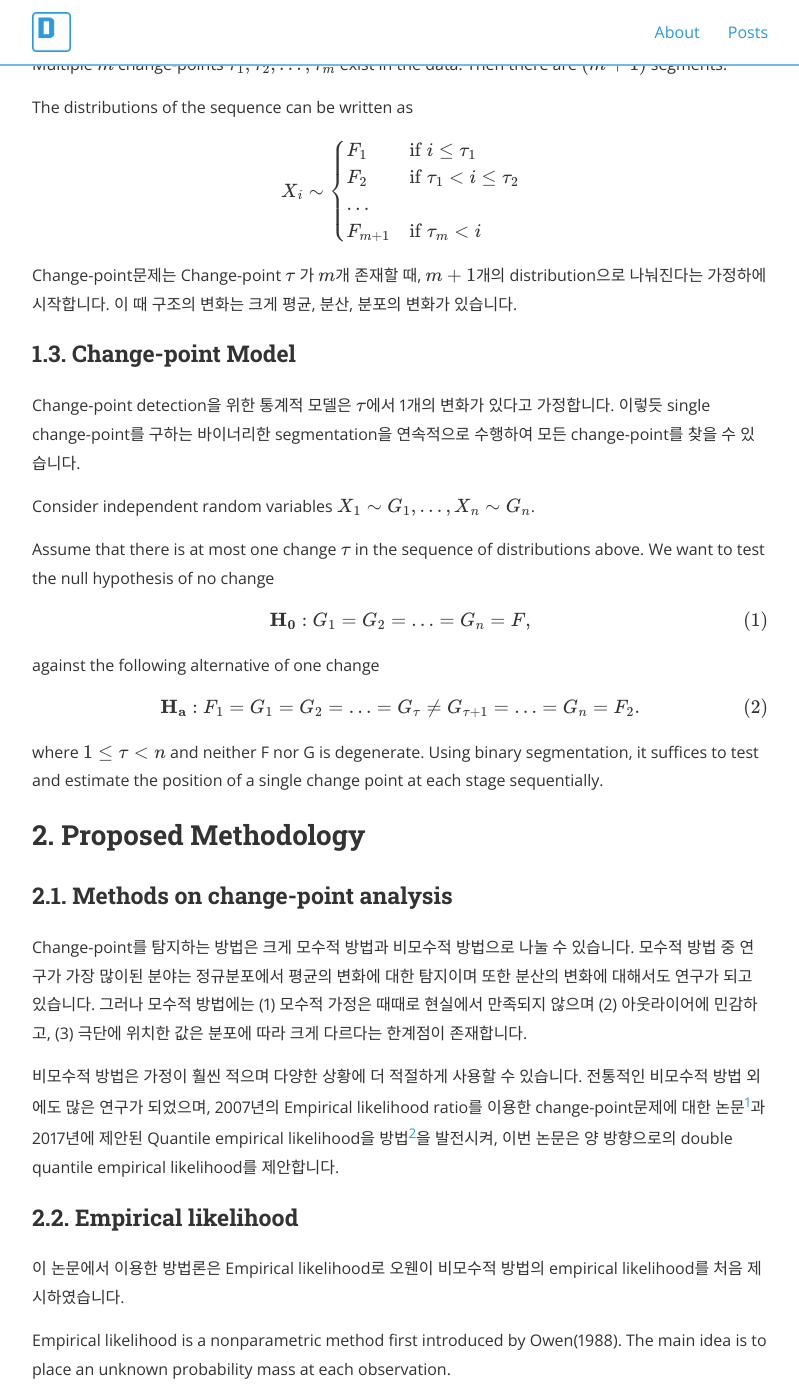
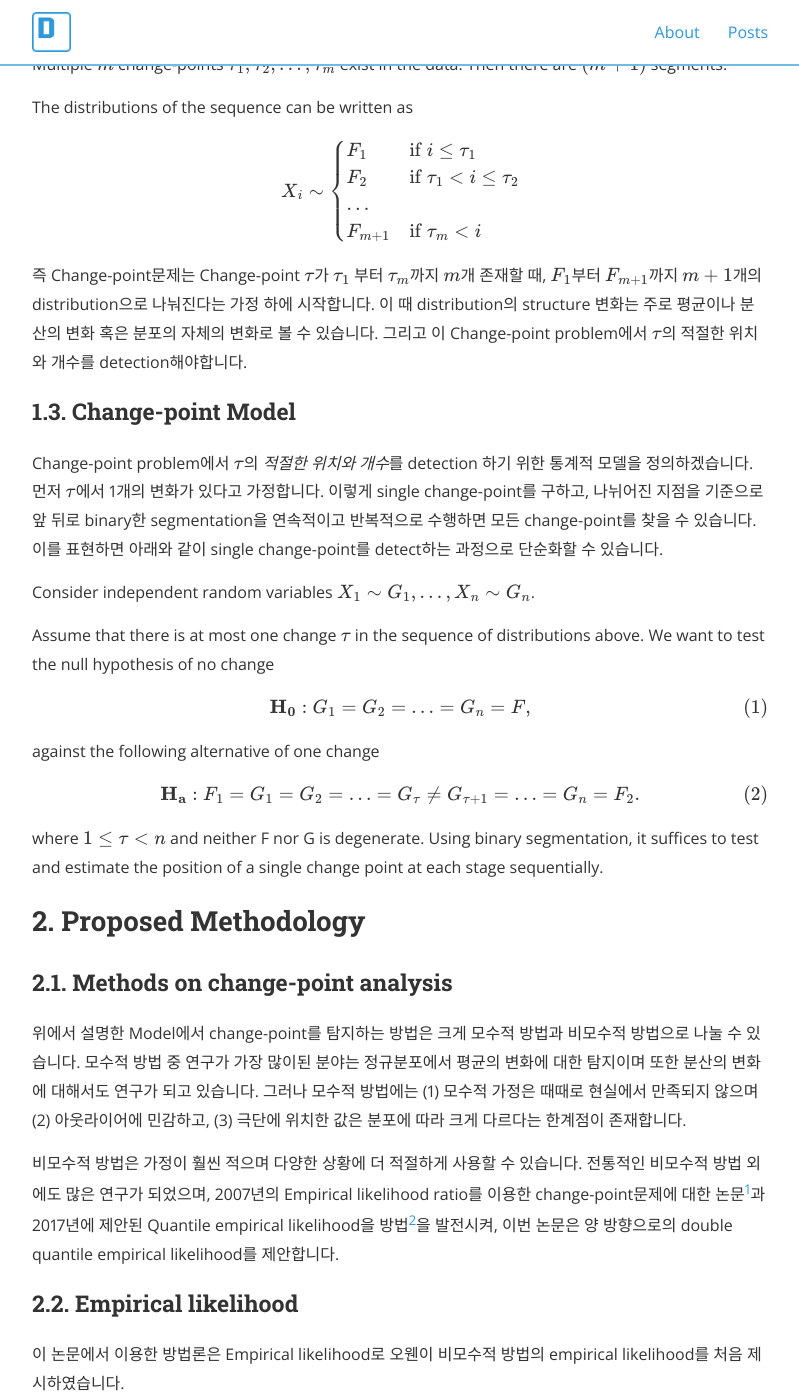
Before and after one commit to danaing/danaing.github.io-old.ver, a Jekyll site: the page built from _posts/2020-03-01-masters-thesis-nonpara-change-point.md, in a window 1280 px wide and 1400 px high, scrolled down 1689 px. Shown: the whole window, without its empty margins (240-1039 px from the left). Built offline with Jekyll 4.4.1, drawn with Linux system fonts in a browser that asks for light colours; nearby versions of some CDN libraries; formulas are drawn with MathJax 3; comment, search, counter and statistics services are not loaded; some of the changed text lies outside the part shown.

Commit message:
Update 2020-03-01-masters-thesis-nonpara-change-point.md

```diff
--- a/_posts/2020-03-01-masters-thesis-nonpara-change-point.md
+++ b/_posts/2020-03-01-masters-thesis-nonpara-change-point.md
@@ -23,7 +23,7 @@ categories: Statistics
 <img src="/assets/images/2020-03-01-masters-thesis-nonpara-change-point-fde636c9.png" width="80%">
 <center> <small> 나일 강의 연간 유량의 데이터로 점선이 change-point를 의미함.</small> </center> <br/>
 
-먼저 **Change-point**란 단어 뜻 그대로 변화가 생기는 지점, 즉 **변동점**을 의미합니다. Change-point란 시간의 흐름에 따른 일련의 과정에서 근본적인 프로세스의 통계적인 속성이 변한 지점을 의미합니다. 금융이나 제조접, 역학 등의 분야와 많은 실제적인 상황에서 통계학자는 change-point가 발생했는지와 발생했다면 어디에서 발생했는지와 같은 문제에 봉착하곤 했습니다. W. A. Shewhart는 1931년에 처음으로 통계쩍 품질 관리, 즉 불량률 관리의 측면의 Control Chart를 개발하였고, E. S. Page는 1954년에 변화를 탐지하기 위해 CUSUM chart를 고안합니다. 즉 이러한 고민과 해결의 시도는 오래전부터 있었으며 이후 많은 연구들이 진행되었습니다.
+먼저 **Change-point**란 단어 뜻 그대로 변화가 생기는 지점, 즉 **변동점**입니다. Change-point란 시간의 흐름에 따른 일련의 과정에서 근본적인 프로세스의 통계적인 속성이 변한 지점을 의미합니다. 금융이나 제조접, 역학 등의 분야와 많은 실제적인 상황에서 통계학자는 change-point가 발생했는지와 발생했다면 어디에서 발생했는지와 같은 문제에 봉착하곤 했습니다. W. A. Shewhart는 1931년에 처음으로 통계적 품질 관리, 즉 불량률 관리의 측면의 Control Chart를 개발하였고, E. S. Page는 1954년에 변화를 탐지하기 위해 CUSUM chart를 고안합니다. 이러한 고민과 해결의 시도는 오래전부터 있었으며 이후 많은 연구들이 진행되었습니다.
 
 <img src="/assets/images/2020-03-01-masters-thesis-nonpara-change-point-3480ddda.png" width="80%">
 <center> <small> Control Chart for Standard Deviations of Sample of the Data </small> </center> <br/>
@@ -49,12 +49,11 @@ F_{m+1} & \textrm{if $\tau_{m} < i$}\\
 \end{array} \right.
 $$
 
-Change-point문제는 Change-point $\tau$ 가 $m$개 존재할 때, $m+1$개의 distribution으로 나눠진다는 가정하에 시작합니다. 이 때 구조의 변화는 크게 평균, 분산, 분포의 변화가 있습니다.
-
+즉 Change-point문제는 Change-point $\tau$가 $\tau_{1}$ 부터 $\tau_{m}$까지 $m$개 존재할 때, $F_{1}$부터 $F_{m+1}$까지 $m+1$개의 distribution으로 나눠진다는 가정 하에 시작합니다. 이 때 distribution의 structure 변화는 주로 평균이나 분산의 변화 혹은 분포의 자체의 변화로 볼 수 있습니다. 그리고 이 Change-point problem에서 $\tau$의 적절한 위치와 개수를 detection해야합니다.
 
 ### 1.3. Change-point Model
 
-Change-point detection을 위한 통계적 모델은 $\tau$에서 1개의 변화가 있다고 가정합니다. 이렇듯 single change-point를 구하는 바이너리한 segmentation을 연속적으로 수행하여 모든 change-point를 찾을 수 있습니다.
+Change-point problem에서 $\tau$의 *적절한 위치와 개수*를 detection 하기 위한 통계적 모델을 정의하겠습니다. 먼저 $\tau$에서 1개의 변화가 있다고 가정합니다. 이렇게 single change-point를 구하고, 나뉘어진 지점을 기준으로 앞 뒤로 binary한 segmentation을 연속적이고 반복적으로 수행하면 모든 change-point를 찾을 수 있습니다. 이를 표현하면 아래와 같이 single change-point를 detect하는 과정으로 단순화할 수 있습니다.
 
 Consider independent random variables $X_{1} \sim G_{1},\ldots,X_{n}\sim G_{n}$.
 
@@ -80,7 +79,7 @@ Using binary segmentation, it suffices to test and estimate the position of a si
 
 ### 2.1. Methods on change-point analysis
 
-Change-point를 탐지하는 방법은 크게 모수적 방법과 비모수적 방법으로 나눌 수 있습니다. 모수적 방법 중 연구가 가장 많이된 분야는 정규분포에서 평균의 변화에 대한 탐지이며 또한 분산의 변화에 대해서도 연구가 되고 있습니다. 그러나 모수적 방법에는 (1) 모수적 가정은 때때로 현실에서 만족되지 않으며 (2) 아웃라이어에 민감하고, (3) 극단에 위치한 값은 분포에 따라 크게 다르다는 한계점이 존재합니다.
+위에서 설명한 Model에서 change-point를 탐지하는 방법은 크게 모수적 방법과 비모수적 방법으로 나눌 수 있습니다. 모수적 방법 중 연구가 가장 많이된 분야는 정규분포에서 평균의 변화에 대한 탐지이며 또한 분산의 변화에 대해서도 연구가 되고 있습니다. 그러나 모수적 방법에는 (1) 모수적 가정은 때때로 현실에서 만족되지 않으며 (2) 아웃라이어에 민감하고, (3) 극단에 위치한 값은 분포에 따라 크게 다르다는 한계점이 존재합니다.
 
 비모수적 방법은 가정이 훨씬 적으며 다양한 상황에 더 적절하게 사용할 수 있습니다. 전통적인 비모수적 방법 외에도 많은 연구가 되었으며, 2007년의 Empirical likelihood ratio를 이용한 change-point문제에 대한 논문<sup>[1](#footnote_1)</sup>과 2017년에 제안된 Quantile empirical likelihood을 방법<sup>[2](#footnote_2)</sup>을 발전시켜, 이번 논문은 양 방향으로의 double quantile empirical likelihood를 제안합니다.
 
```
Also changed, not shown: other parts of _posts/2020-03-01-masters-thesis-nonpara-change-point.md (+2 -2 lines).
